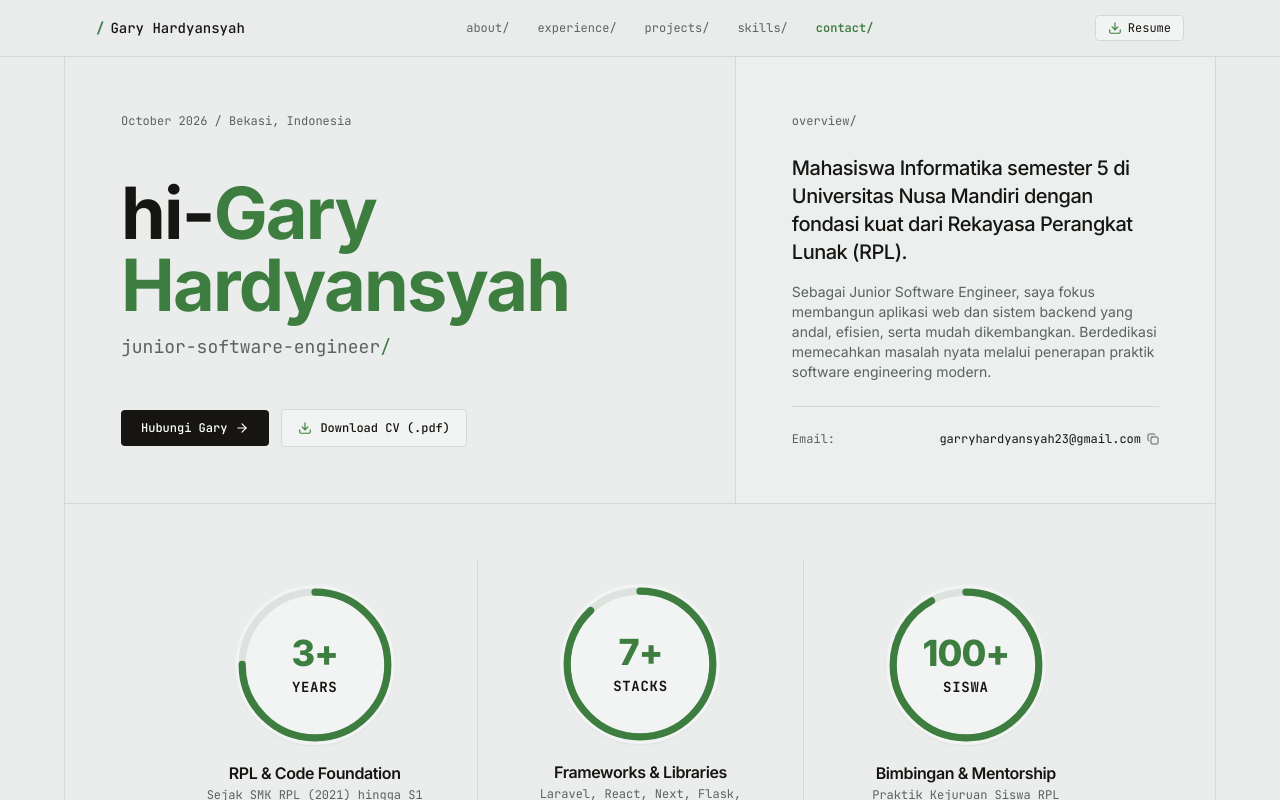
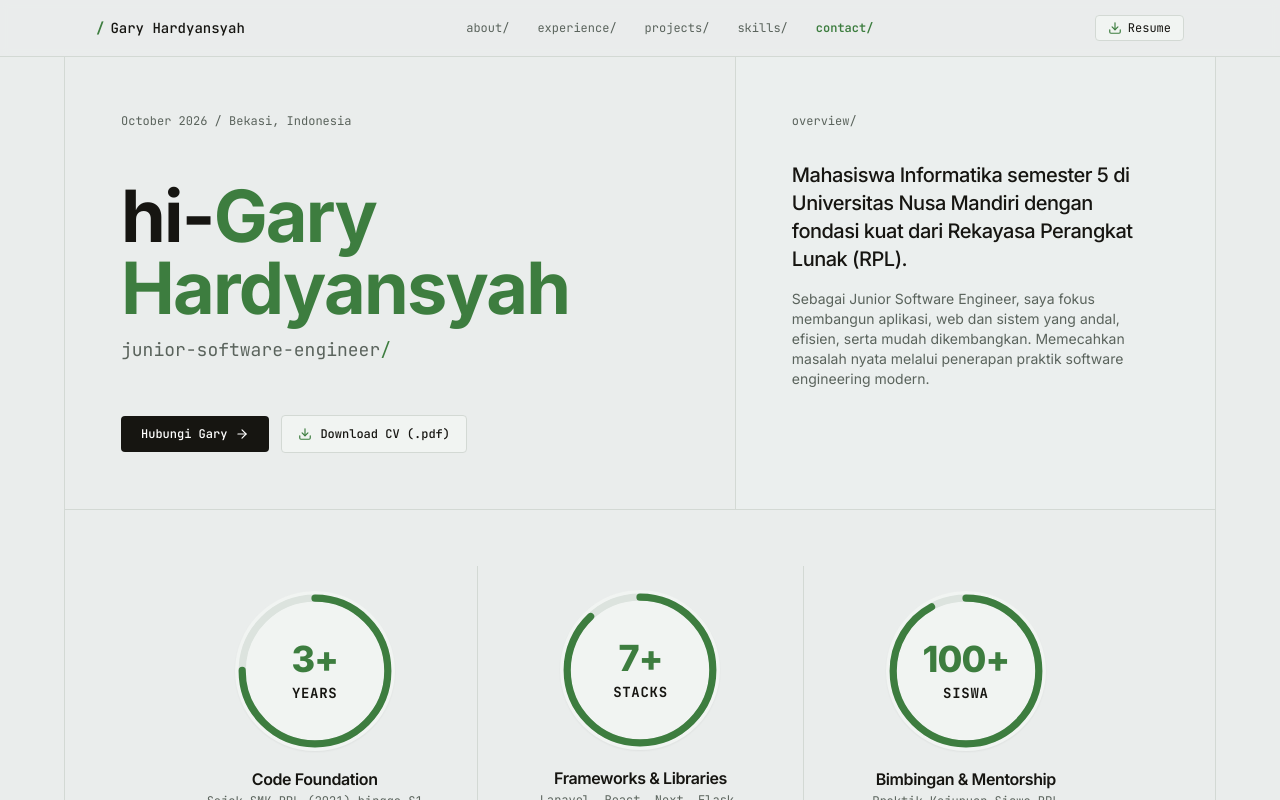
Before and after one commit to Eunnaaa/portfolio-gary, a Next.js app: page / in a window 1280 px wide. Shown: the top 800 px of the page. Built offline with nearby package versions, Linux system fonts and the light colour scheme.

Commit message:
style: remove distracting email row from hero overview column

```diff
--- a/src/components/sections/HeroSection.tsx
+++ b/src/components/sections/HeroSection.tsx
@@ -1,18 +1,8 @@
-"use client";
-
-import React, { useState } from "react";
+import React from "react";
 import { RESUME_DATA } from "@/data/resume-data";
-import { Download, ArrowRight, Check, Copy } from "lucide-react";
+import { Download, ArrowRight } from "lucide-react";
 
 export function HeroSection() {
-  const [copied, setCopied] = useState(false);
-
-  const handleCopyEmail = () => {
-    navigator.clipboard.writeText(RESUME_DATA.contact.email);
-    setCopied(true);
-    setTimeout(() => setCopied(false), 2000);
-  };
-
   return (
     <section id="about" className="border-b border-grid-border">
       <div className="grid grid-cols-1 lg:grid-cols-12 min-h-[400px]">
@@ -62,7 +52,7 @@ export function HeroSection() {
           </div>
 
           {/* Paragraphs */}
-          <div className="space-y-3 sm:space-y-4 my-auto py-5 sm:py-6">
+          <div className="space-y-4 my-auto py-6 sm:py-8">
             <p className="text-base sm:text-lg lg:text-xl font-medium tracking-tight text-text-primary leading-snug">
               Mahasiswa Informatika semester 5 di Universitas Nusa Mandiri dengan fondasi kuat dari Rekayasa Perangkat Lunak (RPL).
             </p>
@@ -71,24 +61,8 @@ export function HeroSection() {
             </p>
           </div>
 
-          {/* Clean Direct Email */}
-          <div className="pt-4 sm:pt-6 border-t border-grid-border flex flex-wrap items-center justify-between gap-2 text-xs font-mono">
-            <span className="text-text-muted">Email:</span>
-            <button
-              onClick={handleCopyEmail}
-              className="flex items-center gap-1.5 text-text-primary hover:text-accent-green transition-colors max-w-full"
-              title="Klik untuk menyalin email"
-            >
-              <span className="underline underline-offset-4 decoration-grid-border truncate">
-                {RESUME_DATA.contact.email}
-              </span>
-              {copied ? (
-                <Check className="w-3.5 h-3.5 text-accent-green shrink-0" />
-              ) : (
-                <Copy className="w-3 h-3 text-text-muted shrink-0" />
-              )}
-            </button>
-          </div>
+          {/* Empty spacer to balance bottom border alignment with left column */}
+          <div className="hidden lg:block h-8" />
         </div>
       </div>
     </section>
--- a/src/data/resume-data.ts
+++ b/src/data/resume-data.ts
@@ -62,14 +62,14 @@ export const RESUME_DATA = {
     summary:
       "Mahasiswa Informatika semester 5 di Universitas Nusa Mandiri dengan fondasi kuat dari Rekayasa Perangkat Lunak (RPL).",
     subtext:
-      "Sebagai Junior Software Engineer, saya fokus membangun aplikasi web dan sistem backend yang andal, efisien, serta mudah dikembangkan. Berdedikasi memecahkan masalah nyata melalui penerapan praktik software engineering modern.",
+      "Sebagai Junior Software Engineer, saya fokus membangun aplikasi, web dan sistem yang andal, efisien, serta mudah dikembangkan. Memecahkan masalah nyata melalui penerapan praktik software engineering modern.",
   },
 
   metrics: [
     {
       number: "3+",
       unit: "Years",
-      label: "RPL & Code Foundation",
+      label: "Code Foundation",
       sublabel: "Sejak SMK RPL (2021) hingga S1",
       progressPercent: 75,
     },
```
Also changed, not shown: hero_no_email_preview.png (added).
